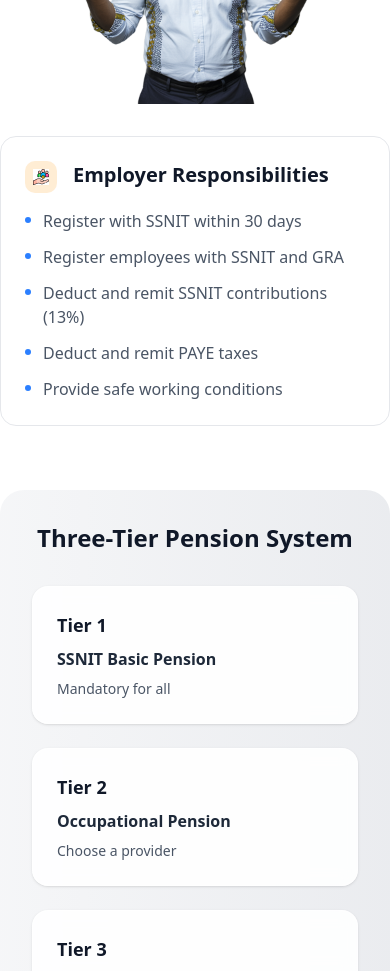
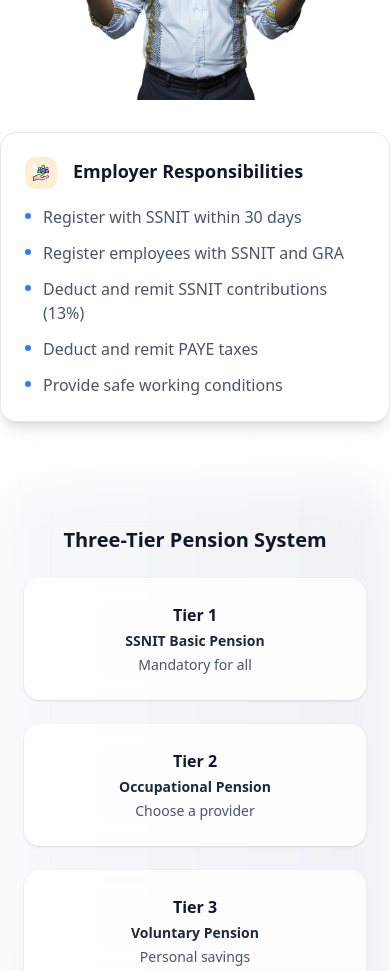
Before and after one commit to Drake669/ghana-business-report, a Next.js app: page / in a window 390 px wide. Shown: the part 8700-9671 px from the top of the page. Built offline with nearby package versions, Linux system fonts and the light colour scheme.

Commit message:
Enhance Hiring component layout and styling by adjusting InfoCard properties, adding rotation effects, and refining text sizes for better visual hierarchy. Update grid structure for improved responsiveness and alignment.

```diff
--- a/components/Hiring.tsx
+++ b/components/Hiring.tsx
@@ -1,6 +1,5 @@
 import React from "react";
 
-// Types
 interface ListItem {
   text: string;
 }
@@ -11,6 +10,7 @@ interface InfoCardProps {
   title: string;
   items: ListItem[];
   bgColor: string;
+  rotation: string;
 }
 
 interface PensionTier {
@@ -29,15 +29,18 @@ const InfoCard: React.FC<InfoCardProps> = ({
   title,
   items,
   bgColor,
+  rotation,
 }) => (
-  <div className="border border-gray-200 rounded-2xl p-6 bg-white backdrop-blur-sm">
+  <div
+    className={`w-full border border-gray-200 rounded-2xl p-6 bg-white shadow-lg transform rotate-[${rotation}] hover:rotate-0 transition-transform`}
+  >
     <div className="flex items-start gap-4 mb-4">
       <div
         className={`w-8 h-8 ${bgColor} rounded-lg flex items-center justify-center flex-shrink-0`}
       >
         <img src={icon} alt={iconAlt} className="w-4 h-4" />
       </div>
-      <h3 className="text-xl font-bold text-gray-900">{title}</h3>
+      <h3 className="text-lg font-bold text-gray-900">{title}</h3>
     </div>
     <ul className="space-y-3 text-gray-600">
       {items.map((item, index) => (
@@ -55,9 +58,9 @@ const PensionTierCard: React.FC<PensionTier> = ({
   title,
   description,
 }) => (
-  <div className="bg-white/90 backdrop-blur-sm border border-white/50 rounded-2xl p-6 shadow-sm">
-    <h4 className="text-lg font-bold text-gray-900 mb-2">{tier}</h4>
-    <h5 className="text-base font-semibold text-gray-800 mb-2">{title}</h5>
+  <div className="bg-white/80 backdrop-blur-md border border-white/40 rounded-2xl p-6 shadow-sm text-center">
+    <h4 className="text-base font-bold text-gray-900 mb-1">{tier}</h4>
+    <h5 className="text-sm font-semibold text-gray-800 mb-1">{title}</h5>
     <p className="text-sm text-gray-600">{description}</p>
   </div>
 );
@@ -82,13 +85,13 @@ const PensionSystemSection: React.FC = () => {
   ];
 
   return (
-    <div className="relative">
-      <div className="absolute inset-0 bg-gradient-to-r from-gray-100/80 to-gray-200/80 backdrop-blur-sm rounded-3xl" />
-      <div className="relative p-8">
-        <h3 className="text-2xl font-bold text-center text-gray-900 mb-8">
+    <div className="relative mt-12">
+      <div className="absolute inset-0 bg-gradient-to-r from-gray-100/60 to-gray-200/60 rounded-3xl blur-xl" />
+      <div className="relative px-6 py-10">
+        <h3 className="text-xl font-bold text-center text-gray-900 mb-6">
           Three-Tier Pension System
         </h3>
-        <div className="grid md:grid-cols-3 gap-6">
+        <div className="grid grid-cols-1 sm:grid-cols-3 gap-6 max-w-4xl mx-auto">
           {pensionTiers.map((tier, index) => (
             <PensionTierCard key={index} {...tier} />
           ))}
@@ -98,7 +101,6 @@ const PensionSystemSection: React.FC = () => {
   );
 };
 
-// Main Component
 const Hiring: React.FC = () => {
   const talentSources: ListItem[] = [
     { text: "JobWeb Ghana - Top job portal" },
@@ -118,8 +120,7 @@ const Hiring: React.FC = () => {
 
   return (
     <div className="mt-24">
-      {/* Header */}
-      <h2 className="text-4xl md:text-5xl font-bold text-center text-primary mb-8 max-w-4xl mx-auto leading-tight">
+      <h2 className="text-4xl md:text-5xl font-bold text-center text-primary mb-6 leading-tight">
         Hiring and Employment
       </h2>
       <p className="text-lg text-gray-600 text-center mb-16 max-w-3xl mx-auto leading-relaxed">
@@ -127,31 +128,37 @@ const Hiring: React.FC = () => {
         about hiring in Ghana!
       </p>
 
-      <div className="relative max-w-6xl mx-auto">
+      <div className="relative max-w-7xl mx-auto">
         <div className="grid lg:grid-cols-3 gap-8 items-center mb-16">
+          <div className="flex justify-end">
             <InfoCard
               icon="/search-icon.jpg"
               iconAlt="Search icon"
               title="Where to Find Talent"
               items={talentSources}
               bgColor="bg-blue-100"
+              rotation="2deg"
             />
+          </div>
 
           <div className="flex justify-center">
             <img
               src="/smiling-man.png"
               alt="Smiling professional man with outstretched arms"
-              className="w-full max-w-sm h-auto object-contain"
+              className="w-full max-w-lg h-auto object-contain"
             />
           </div>
 
+          <div className="flex justify-start">
             <InfoCard
               icon="/hand-group.jpg"
-            iconAlt="Document icon"
+              iconAlt="Group icon"
               title="Employer Responsibilities"
               items={employerResponsibilities}
               bgColor="bg-orange-100"
+              rotation="-2deg"
             />
+          </div>
         </div>
 
         <PensionSystemSection />
```
Lines whose indentation alone changed are shown as unchanged.
